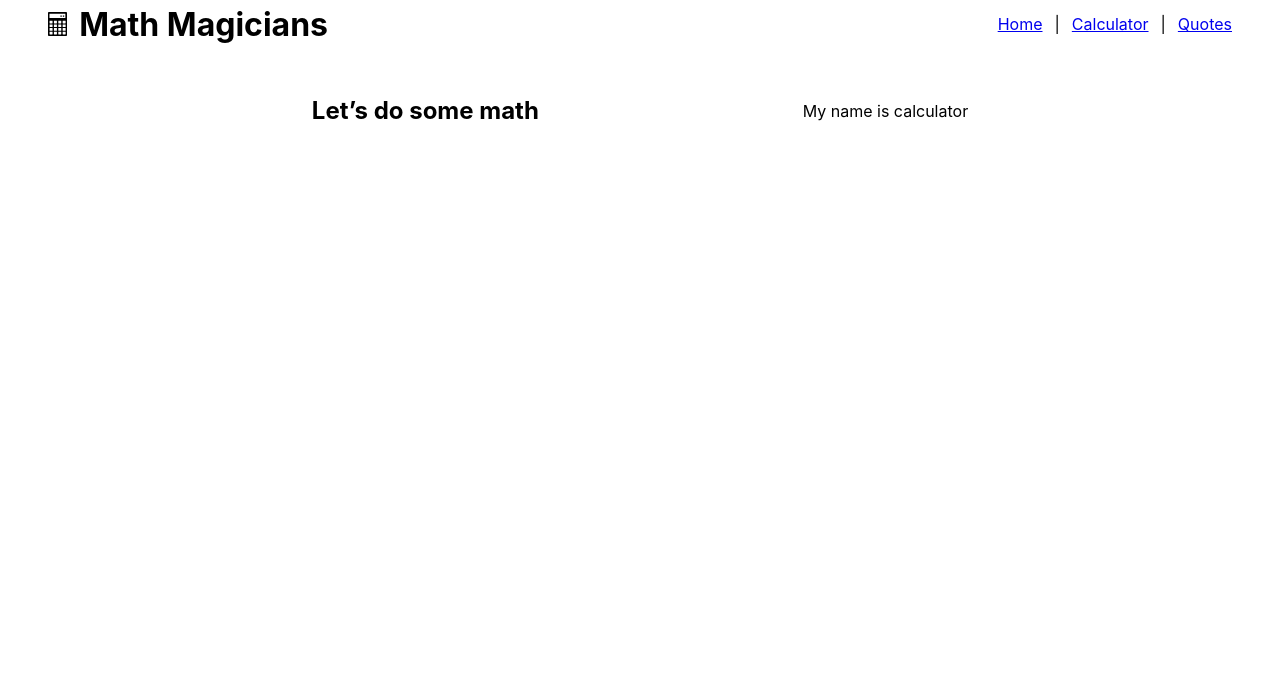
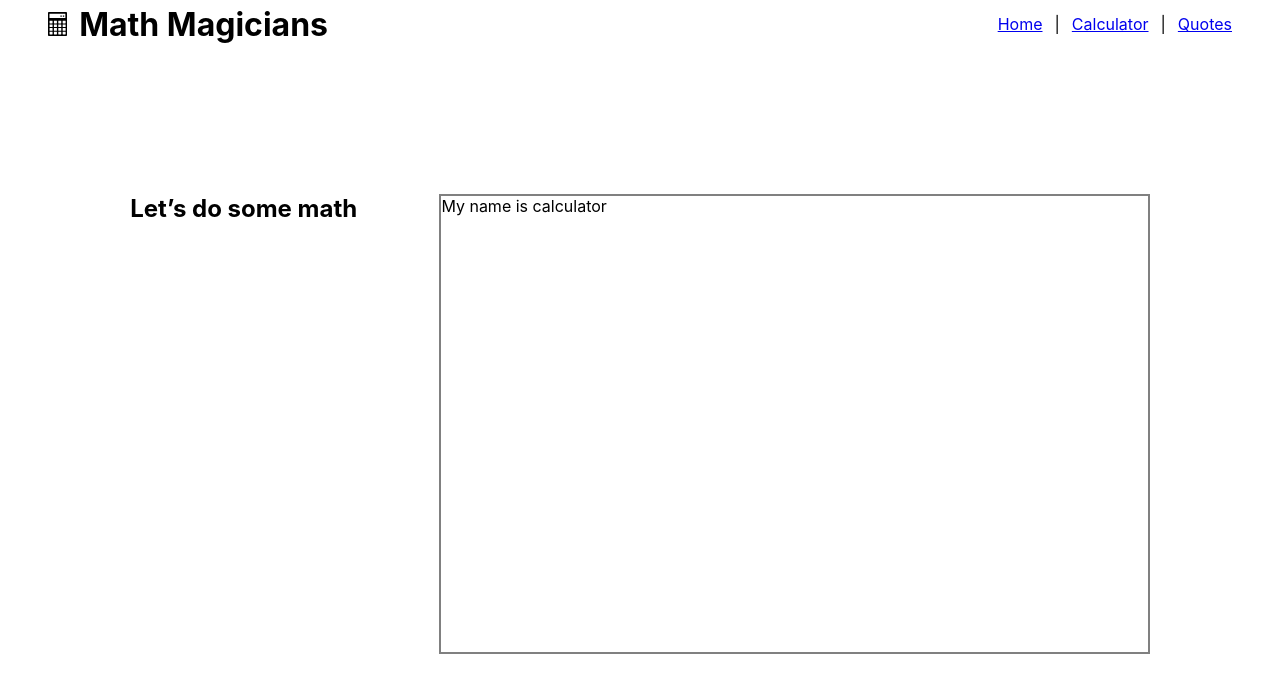
Before and after one commit to Sboursen/math-magicians, a React (Create React App) app: page / in a window 1280 px wide. Shown: the top 692 px of the page. Built offline with nearby package versions, Linux system fonts and the light colour scheme.

Commit message:
Implement a wrapper from the calculator component

```diff
--- /dev/null
+++ b/src/components/calculator.css
@@ -0,0 +1,5 @@
+.Calculator-wrap {
+  height: 70%;
+  width: 60%;
+  border: 2px solid gray;
+}
--- a/src/components/calculator.js
+++ b/src/components/calculator.js
@@ -1,5 +1,6 @@
 /* eslint-disable react/prefer-stateless-function */
 import React from 'react';
+import './calculator.css';
 
 export default class Calculator extends React.Component {
   render() {
--- a/src/components/calculatorBody.css
+++ b/src/components/calculatorBody.css
@@ -1,12 +1,18 @@
 .Calculator-body {
+  position: relative;
   display: flex;
   flex-direction: row;
   flex-wrap: wrap;
   justify-content: space-evenly;
   align-items: center;
   margin: 48px;
+  height: calc(100% - 3 * 48px);
+  width: calc(100% - 2 * 48px);
 }
 
 .Calculator-body-left {
+  align-self: baseline;
+  position: relative;
+  top: 15%;
   width: fit-content;
 }
```
